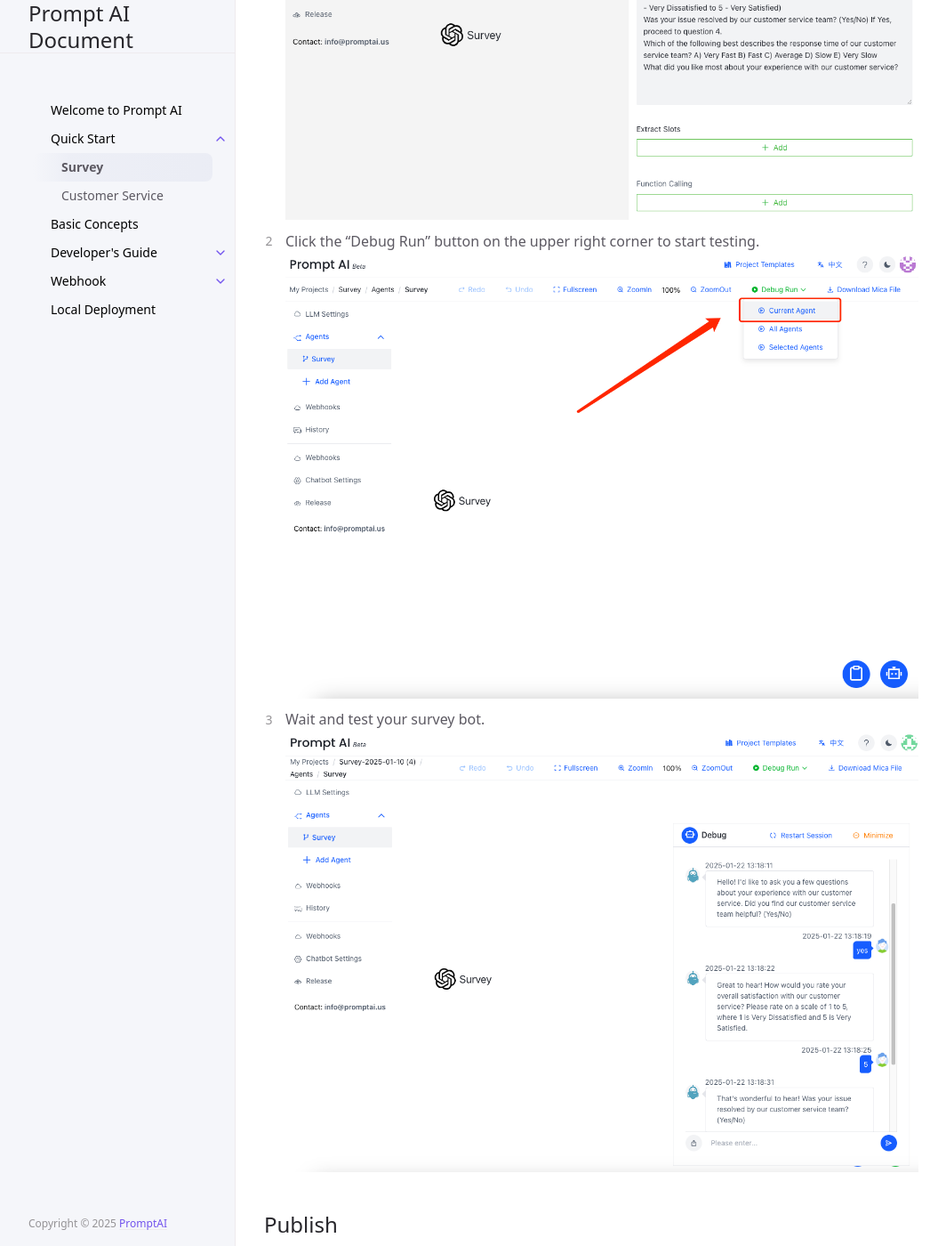
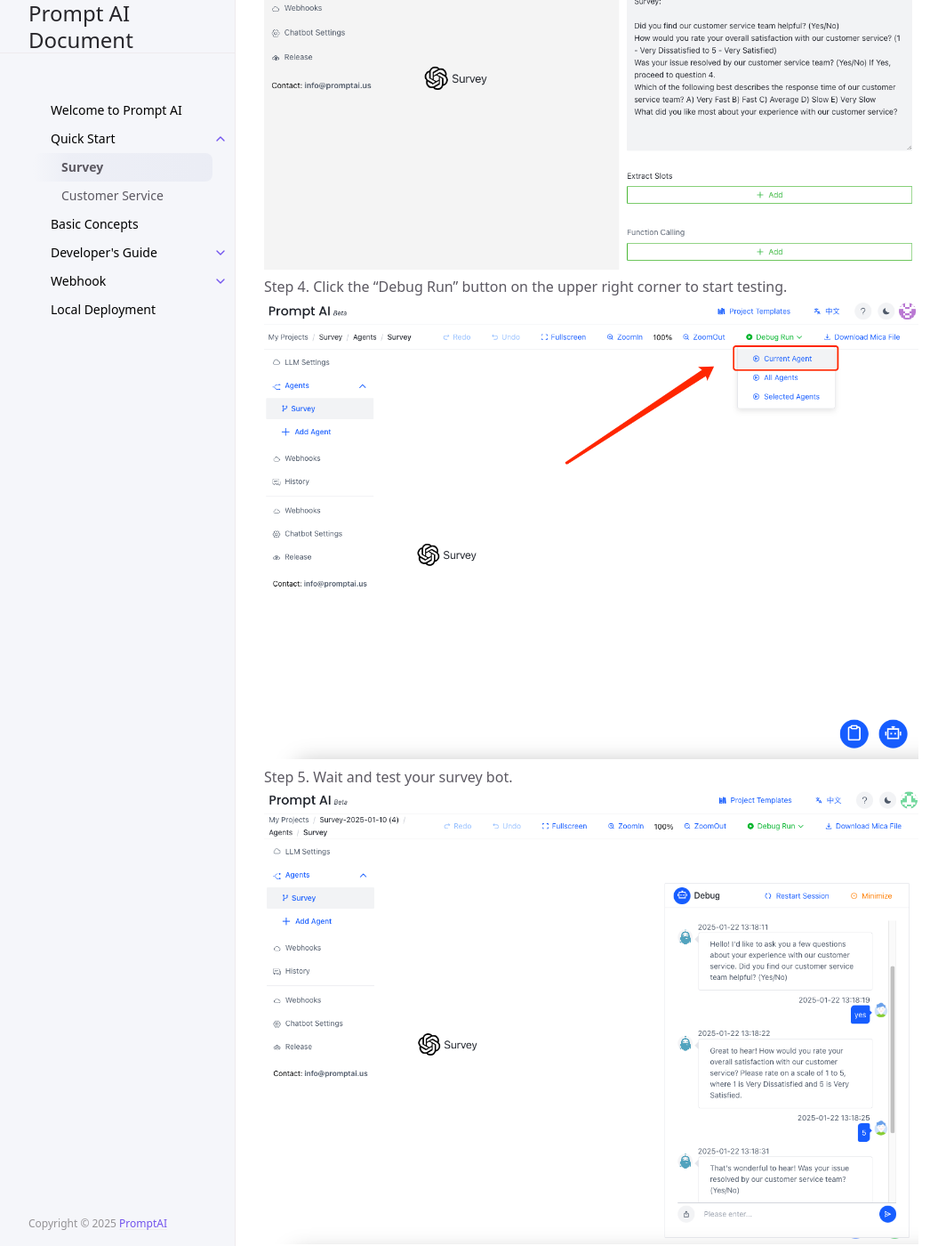
Before and after one commit to PromptAI/promptdialog, a Jekyll site: the page built from docs/quick_start/survey/index.md, in a window 1280 px wide and 1400 px high, scrolled down 1630 px. Shown: the whole window at 89% size, without its empty margins (107-1171 px from the left). Built offline with Jekyll 4.4.1, drawn with Linux system fonts in a browser that asks for light colours; cached includes are drawn as plain includes; some of the changed text lies outside the part shown.

Commit message:
Update index.md

```diff
--- a/docs/quick_start/survey/index.md
+++ b/docs/quick_start/survey/index.md
@@ -15,20 +15,20 @@ has_children: false
 Let's build the first PromptAI chatbot.
 <!-- Here is an example of creating the first chatbot in the cloud version. (Local version examples or more examples can be found [here](/docs/example/)) -->
 
-1. Create the project.
+Step 1. Create the project.
 ![overview1.png](create_project.png)
-2. Create the LLM Agent.
+Step 2. Create the LLM Agent.
 ![create_llm_agent.png](create_llm_agent.png)
   <details>
     <summary>copy/past the survey prompt</summary>
     <pre><code> please add the survey prompt here
     </code></pre>
   </details>
-3. Click `Save` to save the LLM Agent.
+Step 3. Click `Save` to save the LLM Agent.
 ![overview3.png](llm_agent.png)
-4. Click the "Debug Run" button on the upper right corner to start testing.
+Step 4. Click the "Debug Run" button on the upper right corner to start testing.
 ![overview4.png](run_debug.png)
-5. Wait and test your survey bot.
+Step 5. Wait and test your survey bot.
 ![chat.png](chat.png)
 
 <!-- ## 快速发布 -->
```
